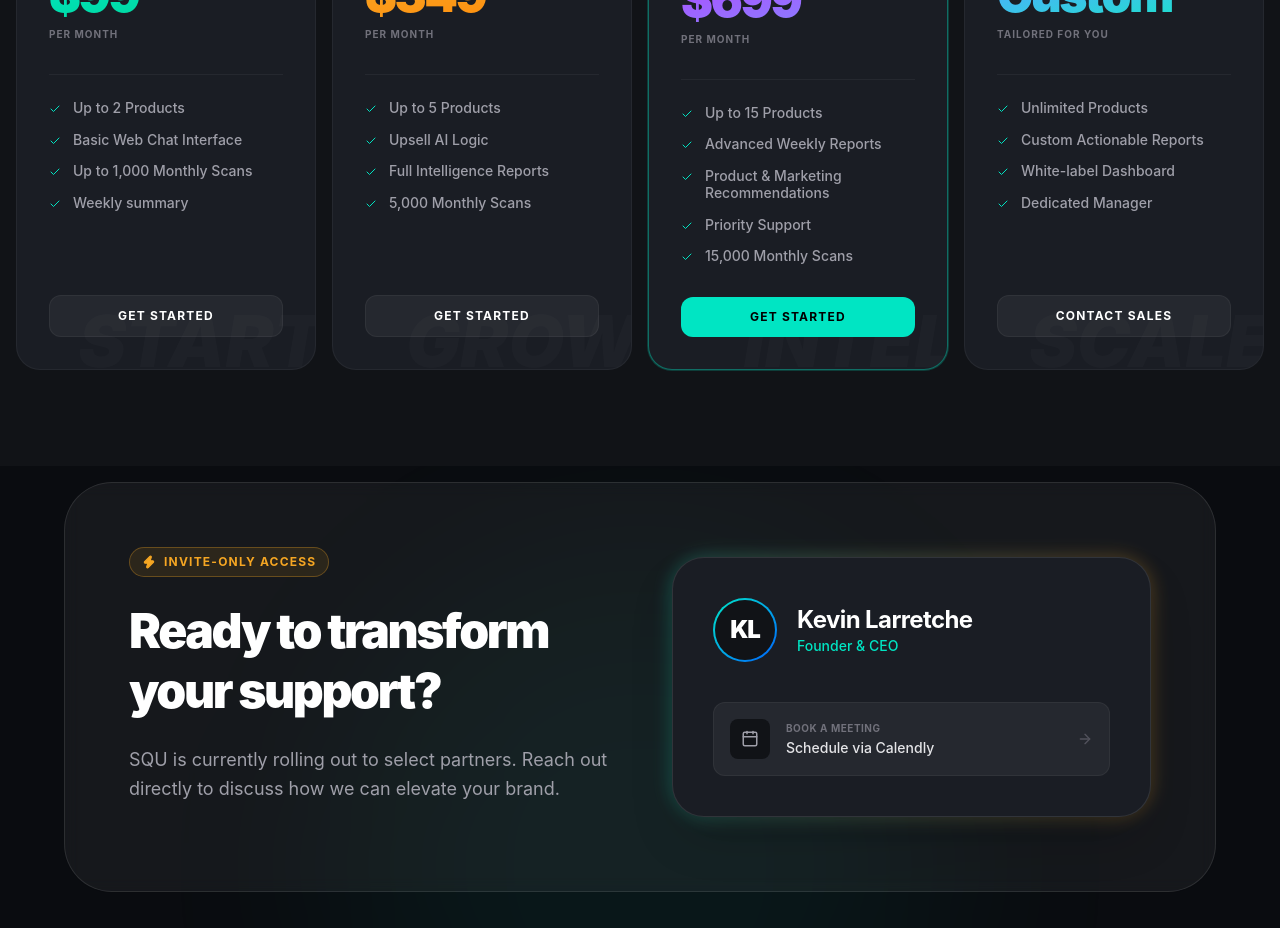
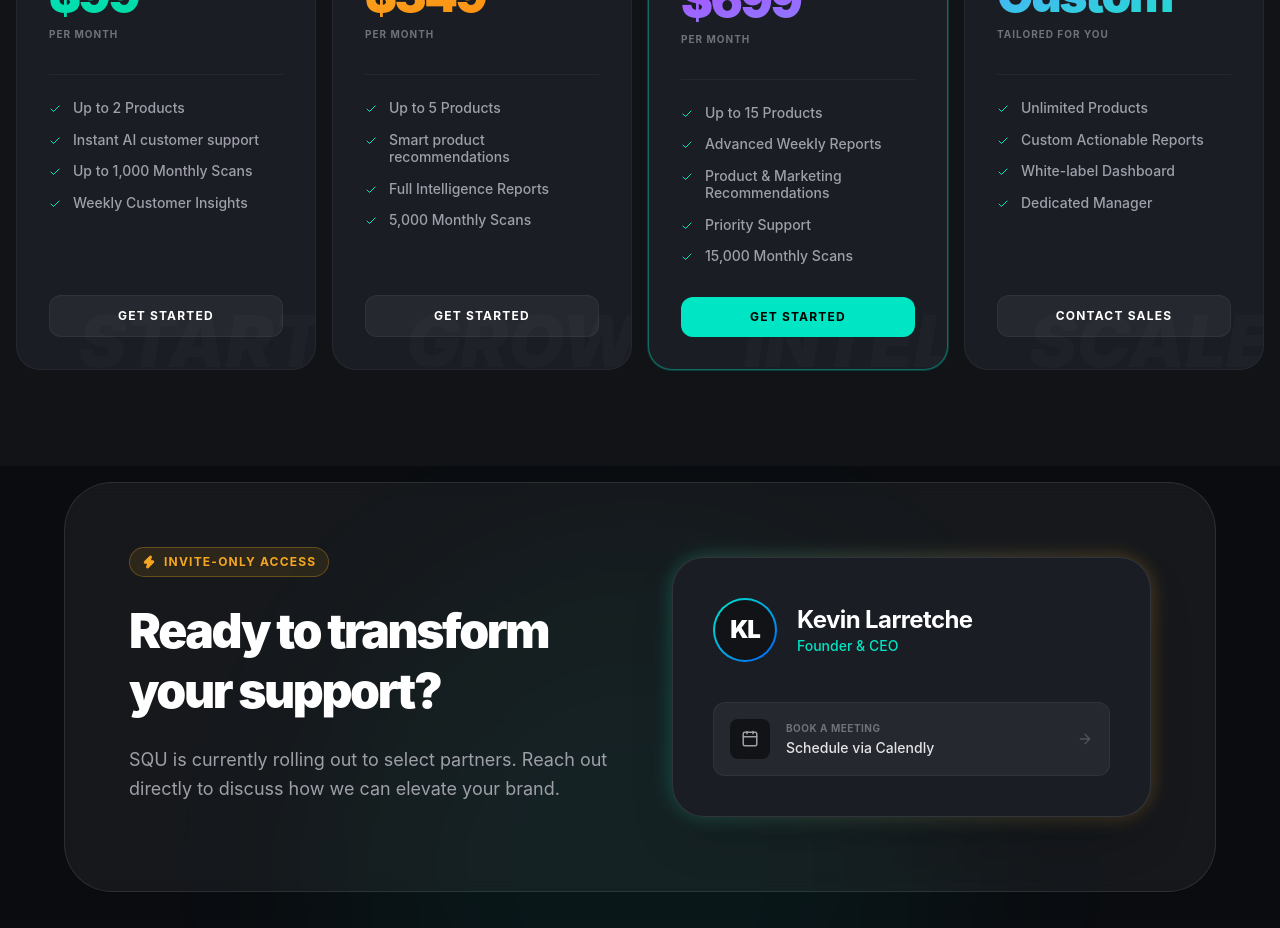
Before and after one commit to kevinlarretche/squ-landing, a React (Vite) app: page / in a window 1280 px wide. Shown: the part 2300-3228 px from the top of the page. Built offline with nearby package versions, Linux system fonts and the light colour scheme.

Commit message:
rewording pricing

```diff
--- a/src/App.jsx
+++ b/src/App.jsx
@@ -512,8 +512,8 @@ export default function App() {
 
           <div className="grid grid-cols-1 md:grid-cols-2 lg:grid-cols-4 gap-4">
             {[
-              { plan: "Starter", price: "$99", sub: "Level 01", bg: "START", features: ["Up to 2 Products", "Basic Web Chat Interface", "Up to 1,000 Monthly Scans", "Weekly summary"], col: "from-[#00E5C3] to-emerald-400", active: false },
-              { plan: "Growth", price: "$349", sub: "Level 02", bg: "GROW", features: ["Up to 5 Products", "Upsell AI Logic", "Full Intelligence Reports", "5,000 Monthly Scans"], col: "from-[#F5A623] to-orange-400", active: false },
+              { plan: "Starter", price: "$99", sub: "Level 01", bg: "START", features: ["Up to 2 Products", "Instant AI customer support", "Up to 1,000 Monthly Scans", "Weekly Customer Insights"], col: "from-[#00E5C3] to-emerald-400", active: false },
+              { plan: "Growth", price: "$349", sub: "Level 02", bg: "GROW", features: ["Up to 5 Products", "Smart product recommendations", "Full Intelligence Reports", "5,000 Monthly Scans"], col: "from-[#F5A623] to-orange-400", active: false },
               { plan: "Pro", price: "$699", sub: "Level 03", bg: "INTEL", features: ["Up to 15 Products", "Advanced Weekly Reports","Product & Marketing Recommendations","Priority Support", "15,000 Monthly Scans"], col: "from-purple-500 to-indigo-400", active: true },
               { plan: "Enterprise", price: "Custom", sub: "Max Level", bg: "SCALE", features: ["Unlimited Products", "Custom Actionable Reports", "White-label Dashboard", "Dedicated Manager"], col: "from-blue-400 to-[#00E5C3]", active: false }
             ].map((p, i) => (
```
